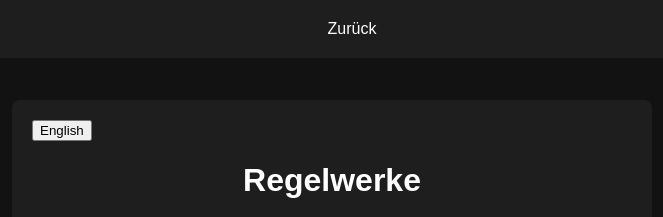
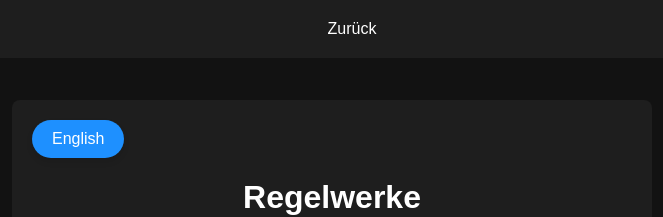
Before and after one commit to BananasGER/bananager, a plain HTML site: page rules/rulesnew.html in a window 1280 px wide. Shown: the top 217 px of the page, without its empty margins (308-971 px from the left). Drawn offline with Linux system fonts and the light colour scheme.

Commit message:
Add files via upload

```diff
--- a/rules/rulestyles.css
+++ b/rules/rulestyles.css
@@ -88,3 +88,33 @@ h1 {
     max-height: 10000px; /* Groß genug, um den Inhalt zu zeigen */
     opacity: 1;
 }
+
+.language-box {
+    display: none;
+}
+
+.language-box.active {
+    display: block;
+}
+
+#translate-button {
+    background-color: #1e90ff; /* Blaues Farbschema */
+    color: white;
+    border: none;
+    border-radius: 25px;
+    padding: 10px 20px;
+    font-size: 16px;
+    cursor: pointer;
+    box-shadow: 0 4px 6px rgba(0, 0, 0, 0.1);
+    transition: all 0.3s ease;
+}
+
+#translate-button:hover {
+    background-color: #63a4ff; /* Helleres Blau bei Hover */
+    box-shadow: 0 6px 8px rgba(0, 0, 0, 0.15);
+}
+
+#translate-button:active {
+    background-color: #0d6efd; /* Dunkleres Blau beim Klicken */
+    transform: scale(0.95);
+}
```
